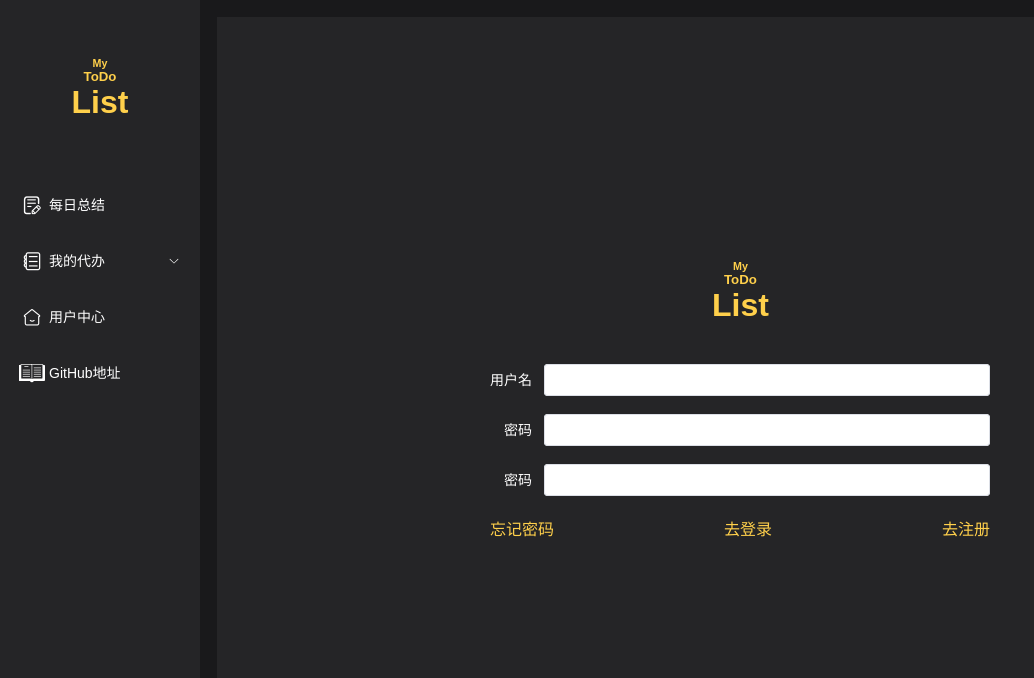
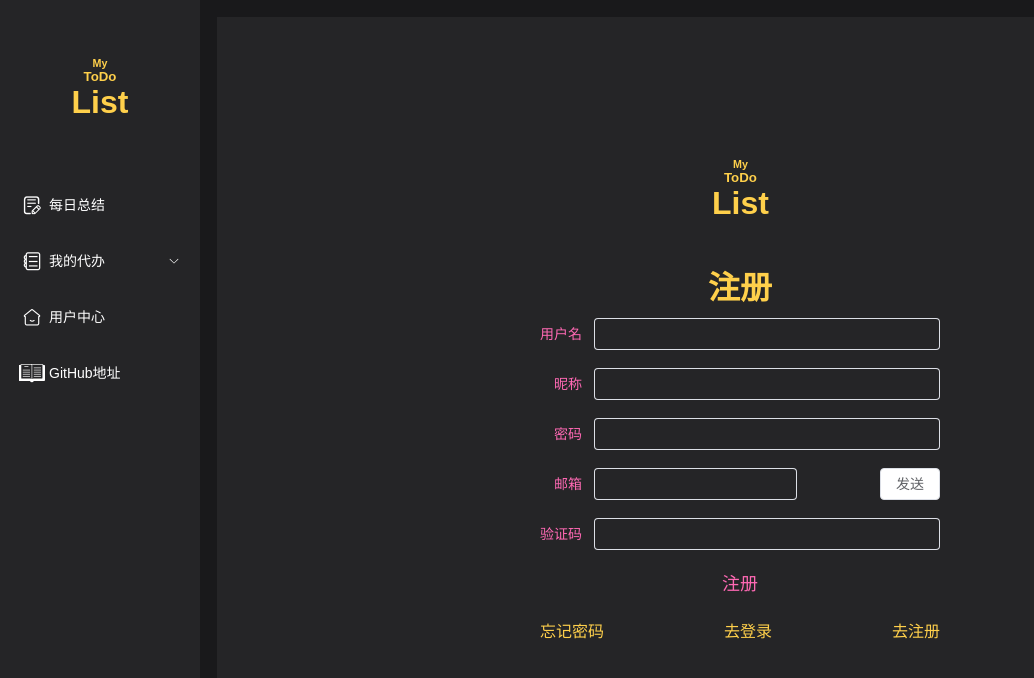
Before and after one commit to DIMDYL/todolist, a Vue app: page /login in a window 1280 px wide. Both pictures are taken after a click on the link "去注册". Shown: the top 678 px of the page, without its empty margins (0-1034 px from the left). Built offline with nearby package versions, Linux system fonts and the light colour scheme.

Commit message:
完成登录和注册页面的开发

```diff
--- a/src/views/Loginregistration/index.vue
+++ b/src/views/Loginregistration/index.vue
@@ -1,6 +1,5 @@
 <script setup>
 import { useUserInfoStore } from '@/stores/userinfo.js'
-import { useLayoutStore } from '@/stores/layout.js'
 
 import loginComponents from './loginComponents.vue'
 import registerComponents from './registerComponents.vue'
@@ -19,10 +18,6 @@ const UpdateComponentsName = (val) => {
     sex: '男'
   })
   console.log(useUserInfo.user)
-}
-const useLayout = useLayoutStore()
-const update = () => {
-  useLayout.updatecount('DDD')
 }
 </script>
 <template>
@@ -83,8 +78,9 @@ const update = () => {
     box-sizing: border-box;
     justify-content: center;
     align-items: center;
+    color: #ff69b4;
     .Loginregistrationbox {
-      width: 500px;
+      width: 400px;
       .top {
         color: #ffd04b;
         display: flex;
@@ -110,6 +106,12 @@ const update = () => {
   }
 }
 /deep/ .el-form-item__label {
-  color: white !important;
+  color: #ff69b4 !important;
+}
+/deep/ .el-input__wrapper {
+  background-color: #252527 !important;
+}
+/deep/ .el-input__inner {
+  color: #ff69b4 !important;
 }
 </style>
--- a/src/views/Loginregistration/loginComponents.vue
+++ b/src/views/Loginregistration/loginComponents.vue
@@ -6,10 +6,14 @@ const formLabelAlign = reactive({
   region: '',
   type: ''
 })
+const login = () => {
+  console.log(1)
+}
 const labelPosition = ref('Top')
 </script>
 <template>
   <div class="login">
+    <h1>登录</h1>
     <el-form
       :label-position="labelPosition"
       label-width="auto"
@@ -20,7 +24,10 @@ const labelPosition = ref('Top')
         <el-input v-model="formLabelAlign.name" />
       </el-form-item>
       <el-form-item label="密码">
-        <el-input v-model="formLabelAlign.region" />
+        <el-input type="password" v-model="formLabelAlign.region" />
+      </el-form-item>
+      <el-form-item>
+        <a class="button" @click="login">登录</a>
       </el-form-item>
     </el-form>
   </div>
@@ -28,5 +35,18 @@ const labelPosition = ref('Top')
 <style lang="less" scoped>
 .login {
   width: 100%;
+  text-align: center;
+  h1 {
+    color: #ffd04b;
+    margin-bottom: 10px;
+  }
+  .button {
+    width: 100%;
+    display: flex;
+    height: 30px;
+    justify-content: center;
+    cursor: pointer;
+    font-size: 18px;
+  }
 }
 </style>
--- a/src/views/Loginregistration/registerComponents.vue
+++ b/src/views/Loginregistration/registerComponents.vue
@@ -1,35 +1,72 @@
 <script setup>
-import { reactive, ref } from 'vue'
+import { ref } from 'vue'
 
-const formLabelAlign = reactive({
-  name: '',
-  region: '',
-  type: ''
+const userinfo = ref({
+  username: '',
+  nikename: '',
+  password: '',
+  emial: '',
+  validate: ''
 })
-const labelPosition = ref('Top')
+const register = () => {
+  console.log(1)
+}
 </script>
 <template>
-  <div class="login">
+  <div class="register">
+    <h1>注册</h1>
     <el-form
-      :label-position="labelPosition"
       label-width="auto"
       :model="formLabelAlign"
       style="max-width: 600px"
     >
       <el-form-item label="用户名">
-        <el-input v-model="formLabelAlign.name" />
+        <el-input v-model="userinfo.name" />
+      </el-form-item>
+      <el-form-item label="昵称">
+        <el-input v-model="userinfo.nikename" />
       </el-form-item>
       <el-form-item label="密码">
-        <el-input v-model="formLabelAlign.region" />
+        <el-input type="password" v-model="userinfo.password" />
       </el-form-item>
-      <el-form-item label="密码">
-        <el-input v-model="formLabelAlign.region" />
+      <div class="emial">
+        <el-form-item label="邮箱">
+          <el-input v-model="userinfo.emial" />
+        </el-form-item>
+        <el-button>发送</el-button>
+      </div>
+      <el-form-item label="验证码">
+        <el-input v-model="userinfo.validate" />
+      </el-form-item>
+      <el-form-item>
+        <a class="button" @click="register">注册</a>
       </el-form-item>
     </el-form>
   </div>
 </template>
 <style lang="less" scoped>
-.login {
+.register {
   width: 100%;
+  text-align: center;
+  h1 {
+    color: #ffd04b;
+    margin-bottom: 10px;
+  }
+  .emial {
+    width: 100%;
+    display: flex;
+    justify-content: space-between;
+    /deep/ .el-input__inner {
+      flex: 1;
+    }
+  }
+  .button {
+    width: 100%;
+    display: flex;
+    height: 30px;
+    justify-content: center;
+    cursor: pointer;
+    font-size: 18px;
+  }
 }
 </style>
```
